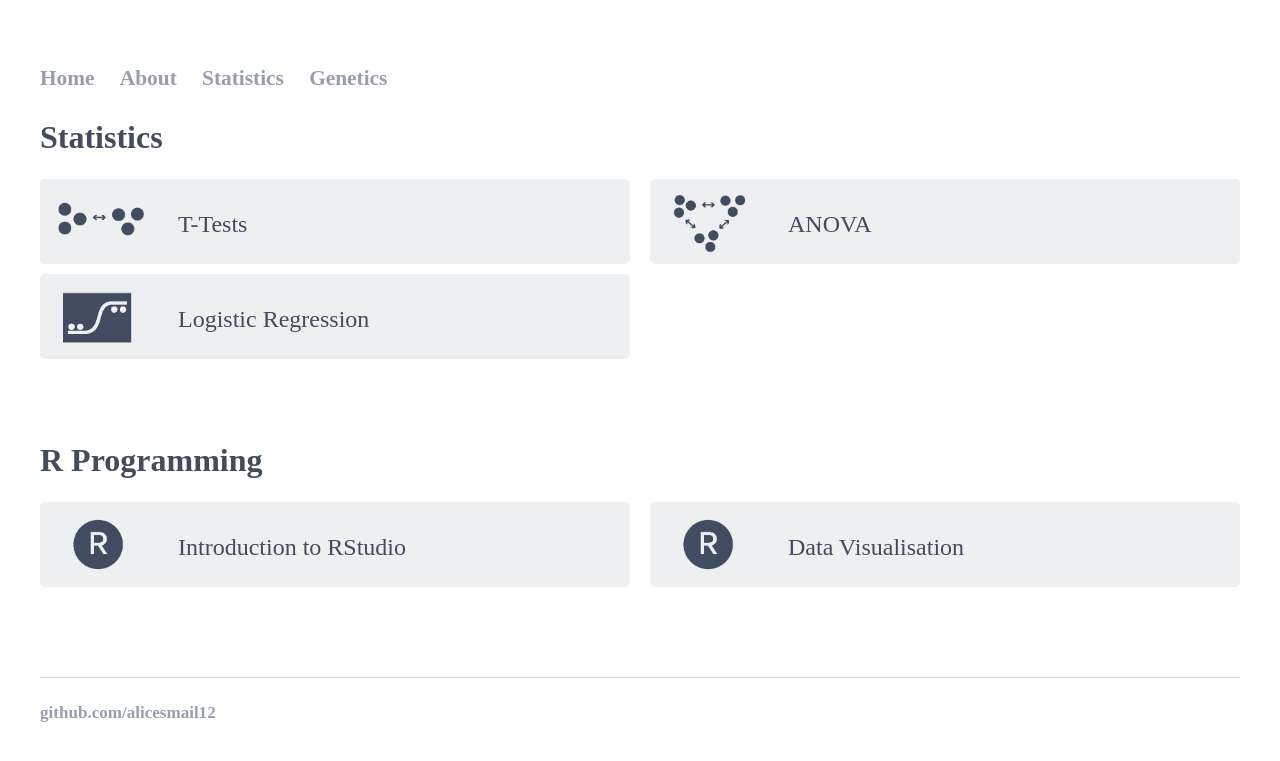
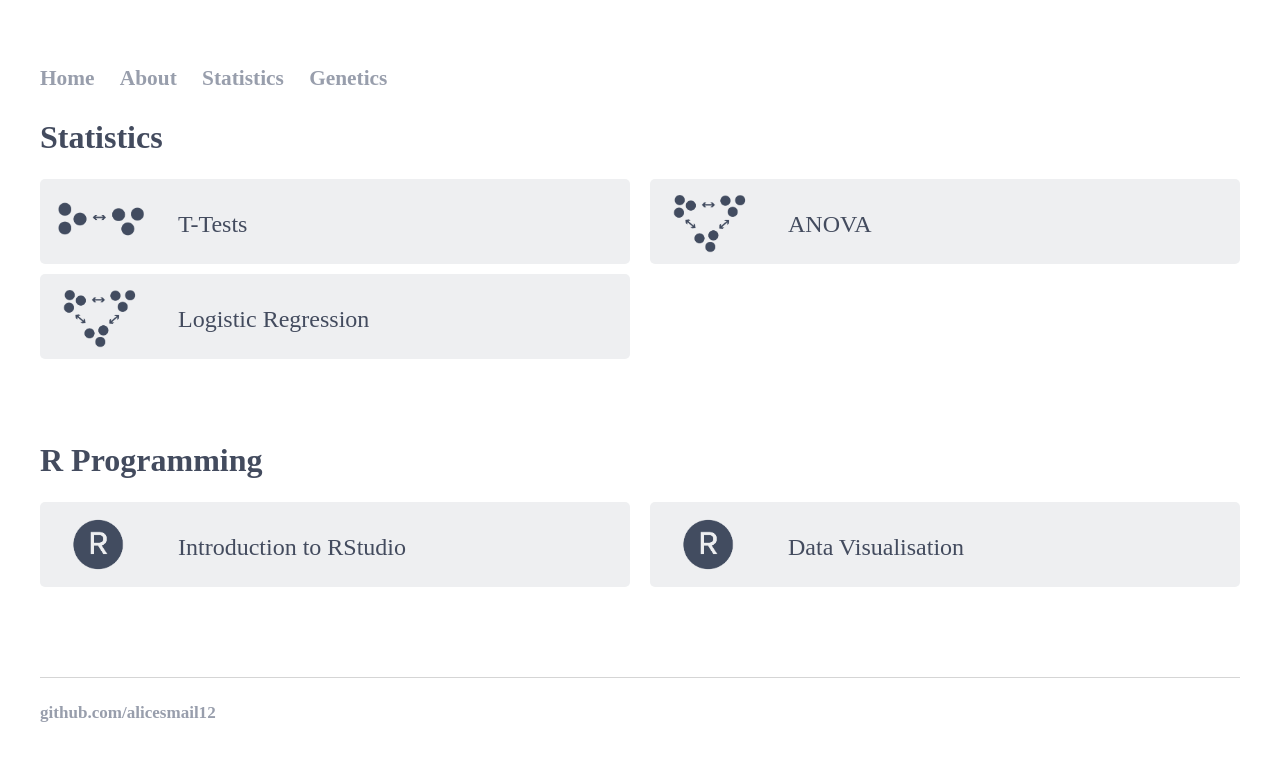
Before and after one commit to alicesmail12/alicesmail12.github.io, a Jekyll site: the page built from Statistics/index.html, in a window 1280 px wide. Shown: the top 761 px of the page. Built offline with Jekyll 4.4.1, drawn with Linux system fonts in a browser that asks for light colours; some web fonts are replaced.

Commit message:
Update index.html

```diff
--- a/Statistics/index.html
+++ b/Statistics/index.html
@@ -99,8 +99,8 @@ a:hover {
         </div>
 	<div class="grid-item">
             <a href="https://alicesmail12.github.io/Statistics/Logistic-Regression.html"  type="button" class="button">
-                <img class="imagefit" src='images/LogRegB.png'/>
-		<img class="imagefit2" src='images/LogRegW.png'/>
+                <img class="imagefit" src='images/ANOVAB.png'/>
+		<img class="imagefit2" src='images/ANOVAW.png'/>
                 <buttontext>Logistic Regression</buttontext>
             </a>
         </div>
```
